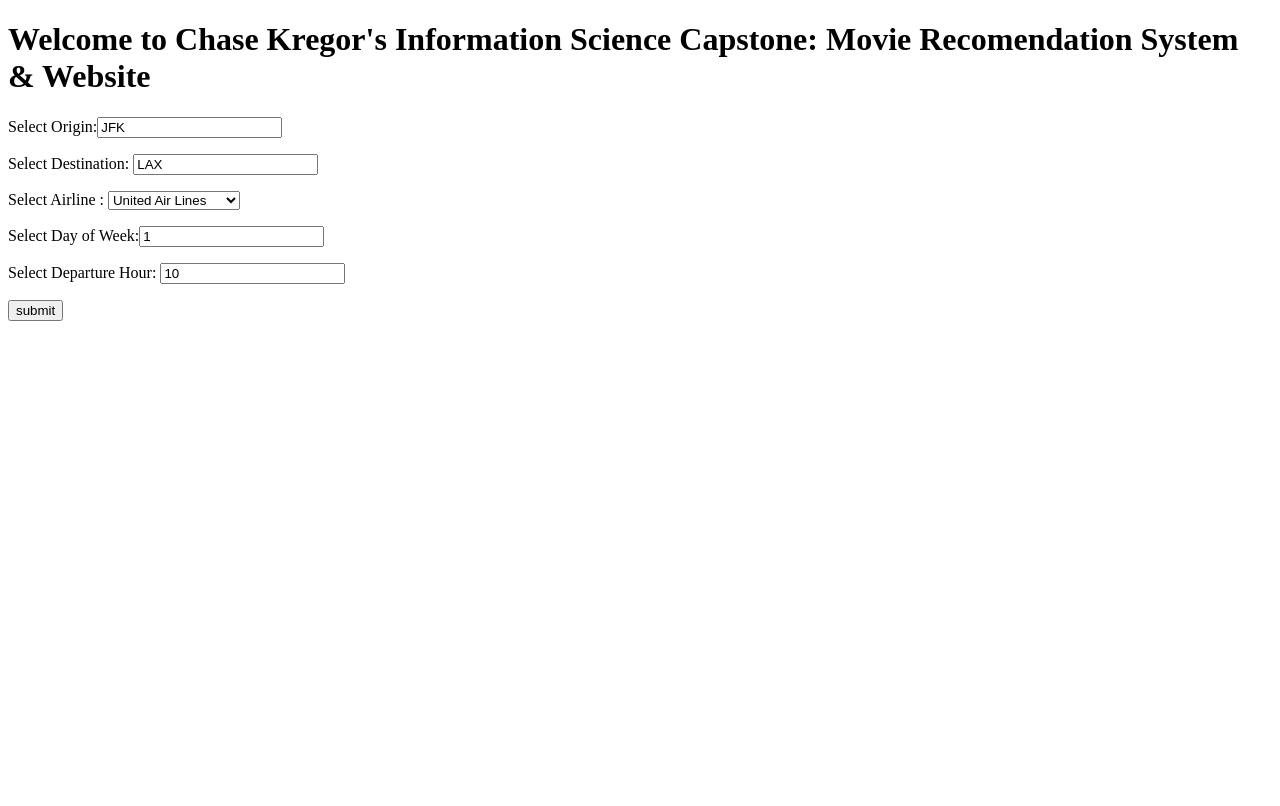
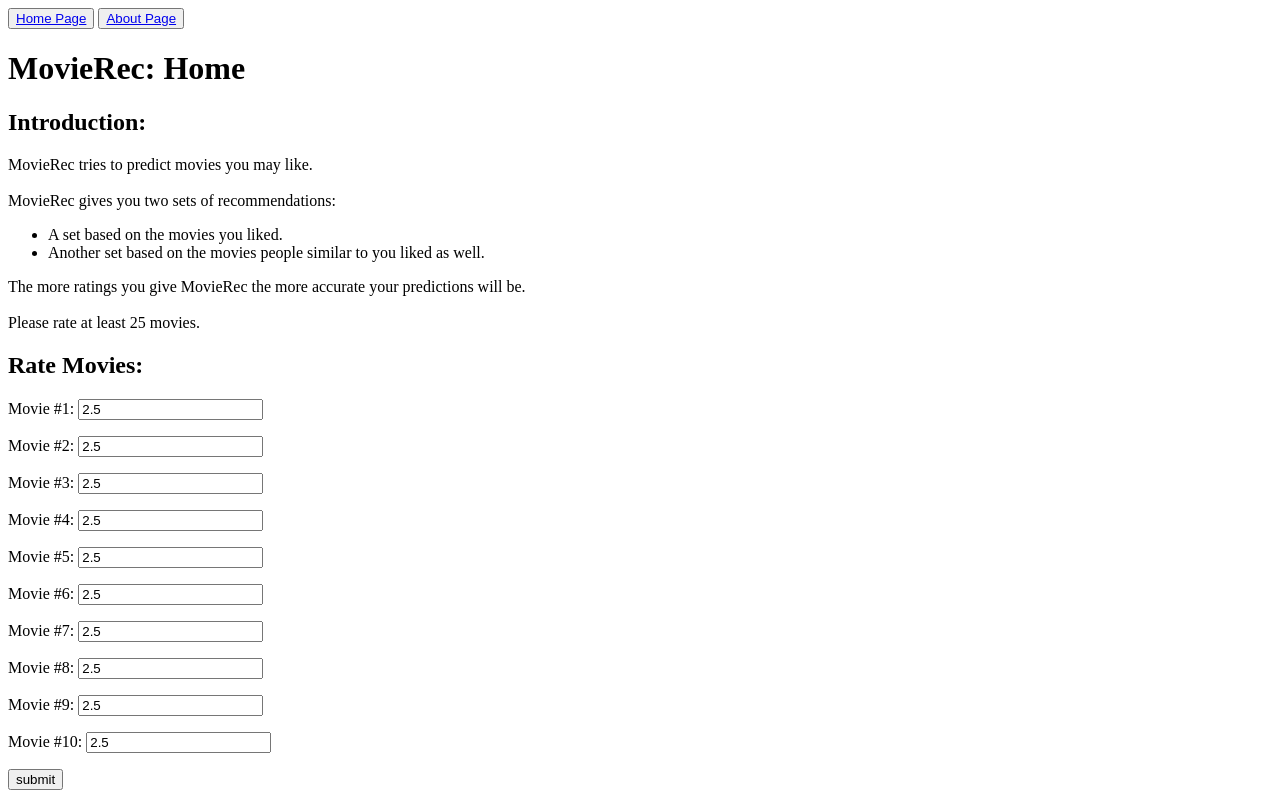
Before and after one commit to chasekregor/INFOCapstone, a Flask app: page / in a window 1280 px wide. Run offline with Flask 2, Linux system fonts and the light colour scheme.

Commit message:
created first version website design

```diff
--- a/flask-app/app.py
+++ b/flask-app/app.py
@@ -9,6 +9,17 @@ app = Flask(__name__)
 def home():
 	return render_template('home.html')
 
+@app.route("/about")
+def about():
+	return render_template('about.html')
+
+@app.route("/result",methods=['POST','GET'])
+def result():
+	return render_template('result.html')
+
+
+
+
 if __name__ == '__main__':
 	app.debug = True
 	app.run()
--- a/flask-app/templates/home.html
+++ b/flask-app/templates/home.html
@@ -1,24 +1,42 @@
 <!DOCTYPE html>
 <html>
-<title>Movie Recomendation System & Website</title>
+<title>MovieRec</title>
 <body>
-  <h1>Welcome to Chase Kregor's Information Science Capstone: Movie Recomendation System & Website</h1>
+  <button><a href="http://127.0.0.1:5000/"> Home Page</a></button>
+  <button><a href="http://127.0.0.1:5000/about">About Page</a></button>
+
+<h1>MovieRec: Home</h1>
+
+  <h2><b>Introduction: </b></h2>
+  <p> MovieRec tries to predict movies you may like. <br/><br/>
+    MovieRec gives you two sets of recommendations: <br/>
+    <ul>
+      <li> A set based on the movies you liked.</li>
+      <li> Another set based on the movies people similar to you liked as well.</li>
+    </ul>
+    The more ratings you give MovieRec the more accurate your predictions will be.<br/><br/>
+    Please rate at least 25 movies.
+
+  </p>
+
+  <h2><b>Rate Movies: </b></h2>
 
 
-<form action = "/getdelay" method="POST">
-<p> Select Origin:<input name="origin" type ="text" value="JFK" /> </p>
-<p> Select Destination: <input name="dest" type ="text" value="LAX" /> </p>
-<p> Select Airline :
-<select name="unique_carrier">
-<option value="AA">American Airlines </option>
-<option value="DL">Delta Air Lines </option>
-<option value="B6">JetBlue Airways</option>
-<option value="WN">Southwest Airlines </option>
-<option value="UA" selected>United Air Lines </option>
-</select>
-<p> Select Day of Week:<input name="day_of_week" type ="text" value="1" /> </p>
-<p> Select Departure Hour: <input name="dep_hour" type ="text" value="10" /> </p>
+<form action = "/result" method="POST">
+<p> Movie #1: <input name="dep_hour" type ="text" value="2.5" /> </p>
+<p> Movie #2: <input name="dep_hour" type ="text" value="2.5" /> </p>
+<p> Movie #3: <input name="dep_hour" type ="text" value="2.5" /> </p>
+<p> Movie #4: <input name="dep_hour" type ="text" value="2.5" /> </p>
+<p> Movie #5: <input name="dep_hour" type ="text" value="2.5" /> </p>
+<p> Movie #6: <input name="dep_hour" type ="text" value="2.5" /> </p>
+<p> Movie #7: <input name="dep_hour" type ="text" value="2.5" /> </p>
+<p> Movie #8: <input name="dep_hour" type ="text" value="2.5" /> </p>
+<p> Movie #9: <input name="dep_hour" type ="text" value="2.5" /> </p>
+<p> Movie #10: <input name="dep_hour" type ="text" value="2.5" /> </p>
+
 <p> <input type ="submit" value="submit" /> </p>
 </form>
+
+
 </body>
 </html>
```
Also changed, not shown: flask-app/templates/result.html (+21 -0 lines).
